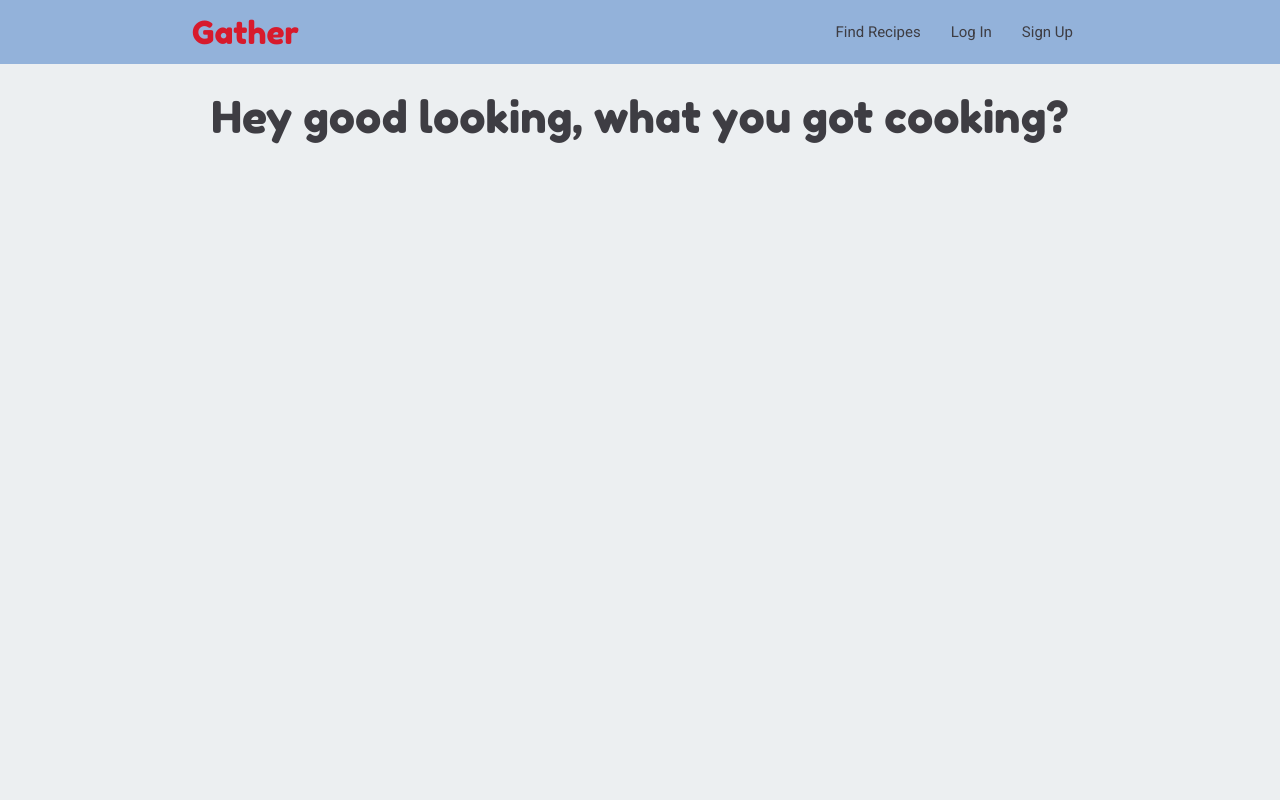
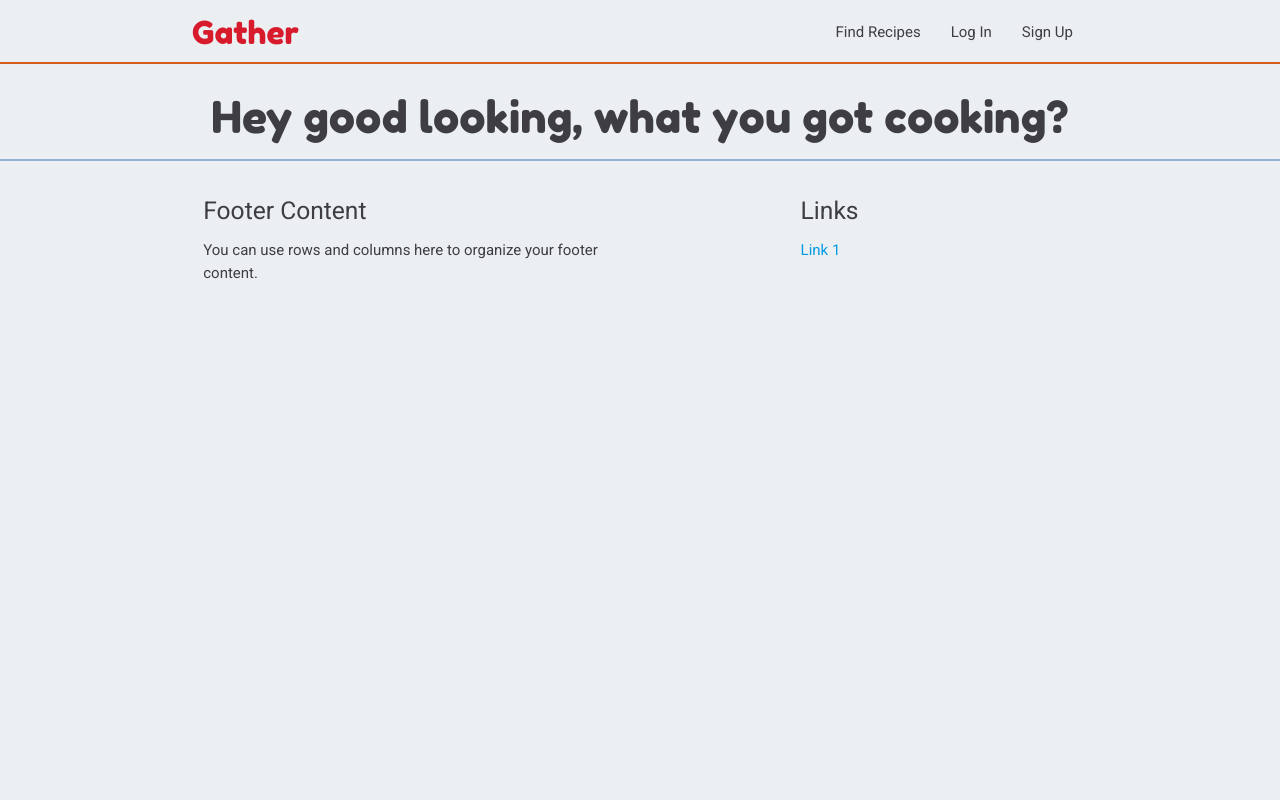
Before and after one commit to Isabella-Mitchell/gather-recipe-website, a Flask app: page / in a window 1280 px wide. Run offline with Flask 2, Linux system fonts and the light colour scheme; data that the repository does not hold is empty; some libraries are stand-ins or nearby versions.

Commit message:
Add footer with basic styling

```diff
--- a/gather/static/css/style.css
+++ b/gather/static/css/style.css
@@ -5,10 +5,20 @@ font-family: 'Fredoka One', cursive;
 font-family: 'Kalam', cursive;
 font-family: 'Roboto', sans-serif; */
 
+body {
+    display: flex;
+    min-height: 100vh;
+    flex-direction: column;
+  }
+
+  main {
+    flex: 1 0 auto;
+  }
 
 nav {
-    background-color: #93b2da;
+    background-color: #eceff1;
     box-shadow: none;
+    border-bottom: 2px solid #d55d1c;
 }
 
 nav ul a {
@@ -34,3 +44,9 @@ body {
     font-family: 'Fredoka One', cursive;
     text-align: center;
  }
+
+.page-footer {
+    background-color: #eceff1;
+    border-top: 2px solid #93b2da;
+    color:#3e3d43;
+}
--- a/gather/templates/base.html
+++ b/gather/templates/base.html
@@ -73,6 +73,23 @@
       {% endblock %}
     </div>
 
+    <footer class="page-footer">
+      <div class="container">
+        <div class="row">
+          <div class="col l6 s12">
+            <h5>Footer Content</h5>
+            <p>You can use rows and columns here to organize your footer content.</p>
+          </div>
+          <div class="col l4 offset-l2 s12">
+            <h5>Links</h5>
+            <ul>
+              <li><a href="#!">Link 1</a></li>
+            </ul>
+          </div>
+        </div>
+      </div>
+    </footer>
+
     <!-- jQuery script minified -->
     <script src="https://code.jquery.com/jquery-3.6.1.min.js" integrity="sha256-o88AwQnZB+VDvE9tvIXrMQaPlFFSUTR+nldQm1LuPXQ=" crossorigin="anonymous"></script>
     <!-- Compiled and minified JavaScript -->
```
